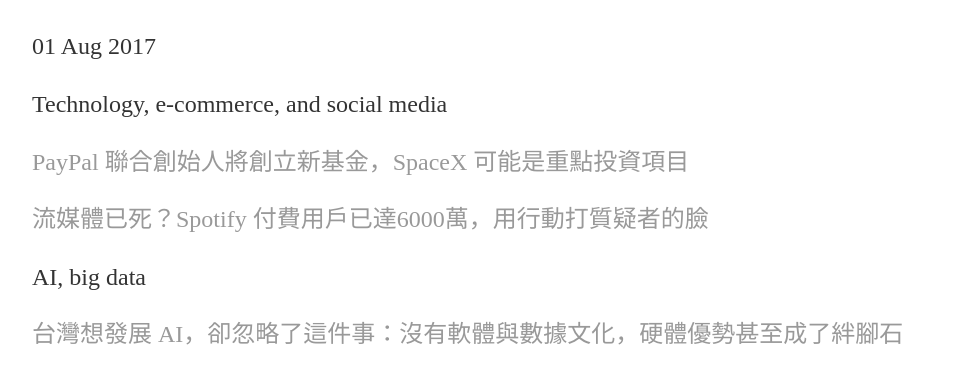
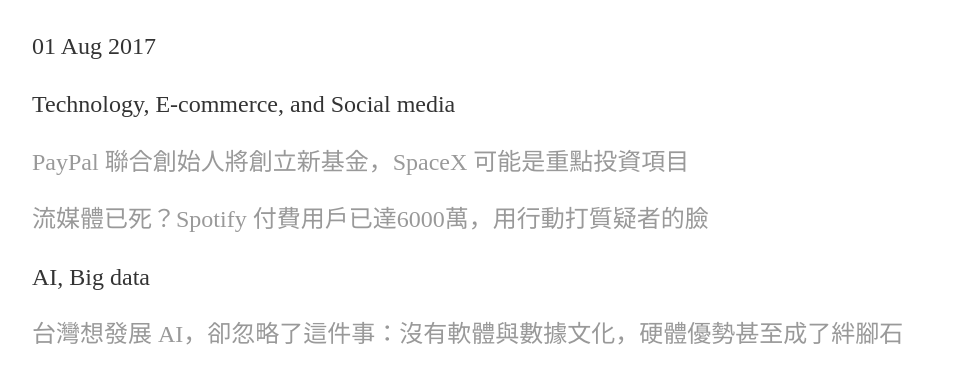
Before and after one commit to ParkerWeng/ParkerWeng.github.io, a Jekyll site: the page built from _posts/2017-08-01-start-writing.md, in a window 1280 px wide. Shown: the part 167-544 px from the top of the page, without its empty margins (160-1119 px from the left). Built offline with Jekyll 4.4.1, drawn with Linux system fonts in a browser that asks for light colours.

```diff
--- a/_posts/2017-08-01-start-writing.md
+++ b/_posts/2017-08-01-start-writing.md
@@ -3,13 +3,13 @@ layout: post
 title: "Parker Weng, Launches Site"
 date: 2017-08-01
 ---
-Technology, e-commerce, and social media
+Technology, E-commerce, and Social media
 
 [PayPal 聯合創始人將創立新基金，SpaceX 可能是重點投資項目](http://finance.technews.tw/2017/07/31/paypal-co-founder-luke-nosek-leaving-founders-fund-reportedly-for-spacex-focused-fund/)
 
 [流媒體已死？Spotify 付費用戶已達6000萬，用行動打質疑者的臉](https://www.hksilicon.com/articles/1392288)
 
-AI, big data
+AI, Big data
 
 [台灣想發展 AI，卻忽略了這件事：沒有軟體與數據文化，硬體優勢甚至成了絆腳石](https://buzzorange.com/techorange/2017/08/01/ai-came-after-software-and-data/)
 
```
